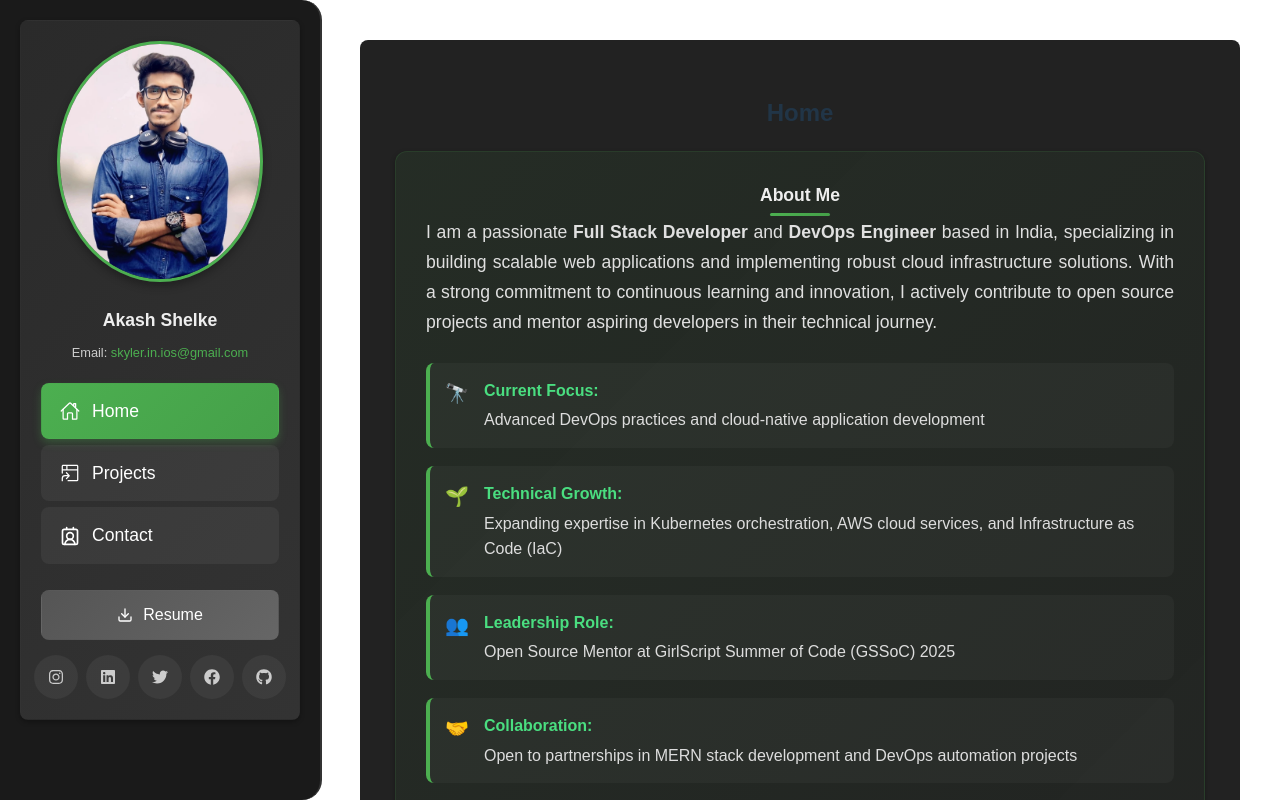
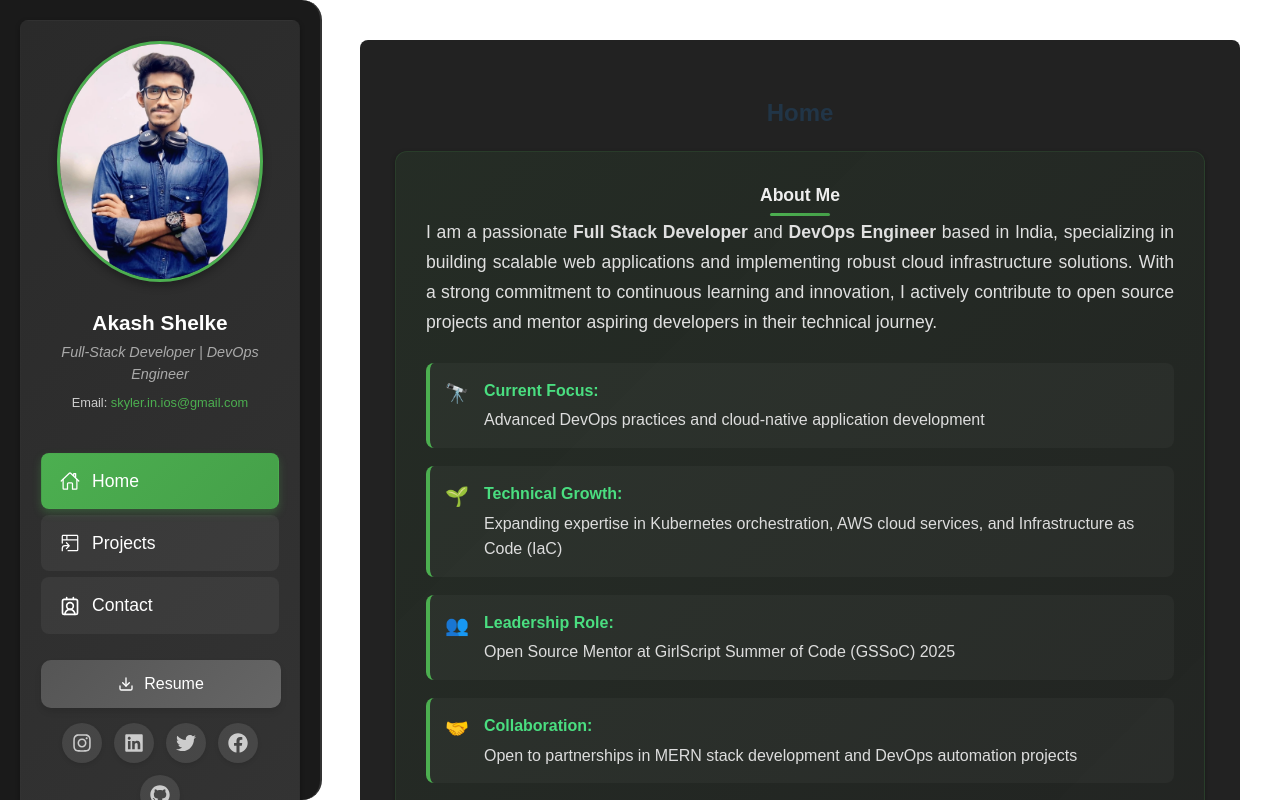
Before and after one commit to Akashshelke07/Portfolio, a React (Vite) app: page / in a window 1280 px wide. Shown: the top 800 px of the page. Built offline with nearby package versions, Linux system fonts and the light colour scheme; no server answers.

Commit message:
Refactored Card and Navbar components for improved structure and styling; added responsive adjustments and enhanced hover effects.

```diff
--- a/src/components/Card/Card.css
+++ b/src/components/Card/Card.css
@@ -1,18 +1,13 @@
-/* src/components/Card.css */
+/* src/components/Card/Card.css */
 .card {
     background-color: #333;
-    /* Dark background */
     border-radius: 8px;
     padding: 20px;
     margin-bottom: 15px;
     box-shadow: 0 2px 5px rgba(0, 0, 0, 0.3);
-    /* Subtle shadow */
     color: #ccc;
-    /* Light text color */
     transition: box-shadow 0.3s ease, border 0.3s ease;
-    /* Smooth transitions */
     border: 1px solid transparent;
-    /* Add a transparent border */
 }
 
 .card h3 {
@@ -21,10 +16,89 @@
     margin-bottom: 10px;
 }
 
+.card h3:empty {
+    display: none;
+}
+
+.card h3:empty+* {
+    margin-top: 0;
+}
+
+/* Card header with name and title */
+.card-header {
+    text-align: center;
+    margin-bottom: 20px;
+    padding: 10px 0;
+    border-bottom: 1px solid rgba(76, 175, 80, 0.2);
+}
+
+.card-name {
+    font-size: 1.4em;
+    margin-bottom: 8px;
+    color: #fff;
+    font-weight: 700;
+    letter-spacing: 0.5px;
+    text-shadow: 0 1px 2px rgba(0, 0, 0, 0.5);
+}
+
+.card-title {
+    font-size: 1rem;
+    font-weight: 500;
+    color: #4CAF50;
+    margin-bottom: 0;
+    font-style: normal;
+    letter-spacing: 0.3px;
+    line-height: 1.4;
+    text-transform: uppercase;
+    font-size: 0.85em;
+    opacity: 0.9;
+}
+
+/* Special styling for profile info card */
+.profile-info-card {
+    background: transparent;
+    border: none;
+    box-shadow: none;
+    padding: 0;
+    margin-bottom: 0;
+}
+
+.profile-info-card:hover {
+    box-shadow: none;
+    border: none;
+}
+
 /* Hover glow effect */
 .card.hover-glow:hover {
     box-shadow: 0 0 10px rgba(76, 175, 80, 0.7);
-    /* Green glowing shadow */
     border: 1px solid #4CAF50;
-    /* Solid Green */
 }
+
+/* Responsive adjustments for card header */
+@media (max-width: 768px) {
+    .card-header {
+        margin-bottom: 15px;
+        padding: 8px 0;
+    }
+
+    .card-name {
+        font-size: 1.2em;
+        margin-bottom: 6px;
+    }
+
+    .card-title {
+        font-size: 0.8em;
+    }
+}
+
+@media (max-width: 480px) {
+    .card-name {
+        font-size: 1.1em;
+        margin-bottom: 5px;
+    }
+
+    .card-title {
+        font-size: 0.75em;
+        line-height: 1.3;
+    }
+}
--- a/src/components/Card/Card.jsx
+++ b/src/components/Card/Card.jsx
@@ -1,11 +1,27 @@
-// src/components/Card.js
+// src/components/Card/Card.jsx
 import React from 'react';
 import './Card.css';
 
-const Card = ({ title, children }) => {
+const Card = ({
+  title,
+  children,
+  className = '',
+  showNameAndTitle = false,
+  name = '',
+  jobTitle = ''
+}) => {
   return (
-    <div className="card">
-      <h3>{title}</h3>
+    <div className={`card ${className}`}>
+      {title && <h3>{title}</h3>}
+
+      {/* Show name and job title if enabled */}
+      {showNameAndTitle && (
+        <div className="card-header">
+          <div className="card-name">{name}</div>
+          <div className="card-title">{jobTitle}</div>
+        </div>
+      )}
+
       {children}
     </div>
   );
--- a/src/components/Navbar.css
+++ b/src/components/Navbar.css
@@ -1,14 +1,18 @@
 @media (max-width: 360px) {
     .social-icons {
-        gap: 4px;
+        gap: 8px;
     }
 
     .social-icon {
-        width: 26px;
-        height: 26px;
-        font-size: 0.75em;
-        padding: 4px;
-        min-width: 26px;
+        width: 30px;
+        height: 30px;
+        font-size: 1em;
+        padding: 5px;
+    }
+
+    .resume-button {
+        font-size: 0.9em;
+        padding: 8px 12px;
     }
 }
 
@@ -19,7 +23,7 @@
     font-weight: 600;
 }
 
-.profile-title {
+.profile-job-title {
     font-size: 0.9em;
     font-weight: 500;
     color: #aaa;
@@ -119,7 +123,7 @@
     height: 100%;
     display: flex;
     flex-direction: column;
-    justify-content: space-between;
+    justify-content: flex-start;
     margin-bottom: 0;
 }
 
@@ -130,7 +134,7 @@
     height: calc(100vh - 60px);
     display: flex;
     flex-direction: column;
-    justify-content: space-between;
+    justify-content: flex-start;
 }
 
 .profile-section {
@@ -143,16 +147,18 @@
 }
 
 .nav-section {
-    flex-grow: 1;
     display: flex;
     flex-direction: column;
-    justify-content: center;
+    justify-content: flex-start;
     margin: 20px 0;
+    width: 100%;
 }
 
-.footer-section {
+.resume-social-section {
     flex-shrink: 0;
     margin-top: 20px;
+    width: 100%;
+    text-align: center;
 }
 
 /* Navigation */
@@ -205,40 +211,37 @@
     transform: translateX(5px);
 }
 
-/* Resume + Socials */
+/* Resume Button and Social Icons */
 .resume-button {
-    display: flex;
+    display: inline-flex;
     align-items: center;
     justify-content: center;
     background: linear-gradient(135deg, #555, #666);
     color: white;
-    padding: 12px 18px;
+    padding: 12px 20px;
     border: none;
-    border-radius: 8px;
+    border-radius: 10px;
     text-decoration: none;
     font-size: 1em;
-    margin-bottom: 15px;
     cursor: pointer;
     transition: all 0.3s ease;
+    box-shadow: 0 4px 6px rgba(0, 0, 0, 0.1);
     width: 100%;
-    box-sizing: border-box;
-    border: 1px solid transparent;
+    max-width: 200px;
+    margin-bottom: 15px;
 }
 
 .resume-button:hover {
     background: linear-gradient(135deg, #666, #777);
-    border-color: #4CAF50;
-    box-shadow: 0 4px 8px rgba(76, 175, 80, 0.2);
+    box-shadow: 0 6px 8px rgba(0, 0, 0, 0.2);
     transform: translateY(-2px);
 }
 
 .social-icons {
     display: flex;
     justify-content: center;
-    gap: 8px;
-    flex-wrap: nowrap;
-    align-items: center;
-    margin-top: 15px;
+    gap: 12px;
+    flex-wrap: wrap;
     width: 100%;
 }
 
@@ -246,24 +249,21 @@
     color: #ccc;
     text-decoration: none;
     transition: all 0.3s ease;
-    font-size: 0.9em;
-    padding: 6px;
-    border-radius: 50%;
-    background: rgba(255, 255, 255, 0.05);
     display: flex;
     align-items: center;
     justify-content: center;
-    width: 32px;
-    height: 32px;
-    flex-shrink: 0;
-    min-width: 32px;
+    width: 40px;
+    height: 40px;
+    border-radius: 50%;
+    background: rgba(255, 255, 255, 0.1);
+    box-shadow: 0 2px 4px rgba(0, 0, 0, 0.1);
 }
 
 .social-icon:hover {
     color: #4CAF50;
-    background: rgba(76, 175, 80, 0.1);
-    transform: translateY(-2px) scale(1.1);
-    box-shadow: 0 4px 8px rgba(76, 175, 80, 0.3);
+    background: rgba(76, 175, 80, 0.2);
+    transform: translateY(-2px);
+    box-shadow: 0 4px 6px rgba(76, 175, 80, 0.3);
 }
 
 /* Card */
@@ -391,18 +391,23 @@
         margin: 15px 0;
     }
 
-    .footer-section {
+    .resume-social-section {
         margin-top: 15px;
-    }
-
-    .nav-link {
-        padding: 12px 15px;
-        font-size: 1em;
     }
 
     .resume-button {
         padding: 10px 15px;
         font-size: 0.95em;
+        max-width: 180px;
+    }
+
+    .social-icons {
+        gap: 8px;
+    }
+
+    .social-icon {
+        width: 30px;
+        height: 30px;
     }
 }
 
@@ -417,15 +422,13 @@
         height: 140px;
     }
 
-    .social-icons {
-        gap: 6px;
+    .resume-button {
+        max-width: 150px;
     }
 
     .social-icon {
-        width: 28px;
-        height: 28px;
-        font-size: 1em;
-        padding: 4px;
+        width: 25px;
+        height: 25px;
     }
 }
 
--- a/src/components/Navbar.jsx
+++ b/src/components/Navbar.jsx
@@ -1,4 +1,4 @@
-import React, { useState, useEffect } from 'react';
+import React from 'react';
 import { Link, useLocation } from 'react-router-dom';
 import './Navbar.css';
 import { FaInstagram, FaLinkedin, FaTwitter, FaFacebook, FaGithub } from "react-icons/fa";
@@ -6,9 +6,10 @@ import { IoHomeOutline } from "react-icons/io5";
 import { GoProjectSymlink } from "react-icons/go";
 import { LuContactRound } from "react-icons/lu";
 import akImage from './ak.jpg';
+import { useState, useEffect } from 'react';
 import { GiHamburgerMenu } from "react-icons/gi";
 import { FiDownload } from "react-icons/fi";
-import Card from './Card/Card.jsx';
+import Card from './Card/Card.jsx'; // Import the Card component
 
 const Navbar = () => {
     const location = useLocation();
@@ -30,8 +31,28 @@ const Navbar = () => {
         return () => window.removeEventListener('resize', handleResize);
     }, [isMobile]);
 
+    // Effect to handle body scrolling when sidebar is open on mobile
+    useEffect(() => {
+        if (isMobile && isSidebarOpen) {
+            document.body.style.overflow = 'hidden';
+        } else {
+            document.body.style.overflow = 'auto';
+        }
+
+        // Cleanup on unmount
+        return () => {
+            document.body.style.overflow = 'auto';
+        };
+    }, [isMobile, isSidebarOpen]);
+
     const toggleSidebar = () => {
         setIsSidebarOpen(!isSidebarOpen);
+    };
+
+    const closeSidebar = () => {
+        if (isMobile) {
+            setIsSidebarOpen(false);
+        }
     };
 
     const iconStyle = {
@@ -50,8 +71,11 @@ const Navbar = () => {
             )}
             <nav className={`navbar ${isMobile ? (isSidebarOpen ? 'mobile-open' : 'mobile-closed') : ''}`}>
                 <div className="navbar-content">
-                    <Card className="main-card">
-                        {/* Profile Section */}
+                    <Card
+                        className="main-card"
+                        showNameAndTitle={false} // Set to false since we're rendering it manually below the image
+                    >
+                        {/* Profile Image Section */}
                         <div className="profile-section">
                             <div className="profile-image-container">
                                 <img
@@ -61,7 +85,9 @@ const Navbar = () => {
                                 />
                             </div>
                             <div className="profile-info">
-                                <h3 className="profile-name">Akash Shelke</h3>
+                                {/* Name and Job Title displayed just below the image */}
+                                <div className="profile-name">Akash Shelke</div>
+                                <div className="profile-job-title">Full-Stack Developer | DevOps Engineer</div>
                                 <div className="profile-email">
                                     <span>Email: </span>
                                     <a href="https://mail.google.com/mail/?view=cm&fs=1&to=skyler.in.ios@gmail.com">
@@ -75,28 +101,38 @@ const Navbar = () => {
                         <div className="nav-section">
                             <ul className="nav-links">
                                 <li>
-                                    <Link to="/" className={`nav-link ${location.pathname === '/' ? 'active' : ''}`}>
+                                    <Link
+                                        to="/"
+                                        className={`nav-link ${location.pathname === '/' ? 'active' : ''}`}
+                                        onClick={closeSidebar}
+                                    >
                                         <IoHomeOutline style={iconStyle} />
                                         Home
                                     </Link>
                                 </li>
                                 <li>
-                                    <Link to="/projects" className={`nav-link ${location.pathname === '/projects' ? 'active' : ''}`}>
+                                    <Link
+                                        to="/projects"
+                                        className={`nav-link ${location.pathname === '/projects' ? 'active' : ''}`}
+                                        onClick={closeSidebar}
+                                    >
                                         <GoProjectSymlink style={iconStyle} />
                                         Projects
                                     </Link>
                                 </li>
                                 <li>
-                                    <Link to="/contact" className={`nav-link ${location.pathname === '/contact' ? 'active' : ''}`}>
+                                    <Link
+                                        to="/contact"
+                                        className={`nav-link ${location.pathname === '/contact' ? 'active' : ''}`}
+                                        onClick={closeSidebar}
+                                    >
                                         <LuContactRound style={iconStyle} />
                                         Contact
                                     </Link>
                                 </li>
                             </ul>
-                        </div>
-
-                        {/* Resume and Social Section */}
-                        <div className="footer-section">
+                            {/* Resume Button and Social Icons */}
+                            <div className="resume-social-section">
                                 <a
                                     href="https://drive.google.com/file/d/1kgCwpK6L8XDtPxCLYzqqGGi2iI7yl4Tt/view?usp=sharing"
                                     target="_blank"
@@ -108,20 +144,21 @@ const Navbar = () => {
                                 </a>
                                 <div className="social-icons">
                                     <a href="https://www.instagram.com/skyler.in.io/" target="_blank" rel="noopener noreferrer" className="social-icon">
-                                    <FaInstagram size={16} />
+                                        <FaInstagram size={20} />
                                     </a>
                                     <a href="https://www.linkedin.com/in/akash-shelke-5b1520259/" target="_blank" rel="noopener noreferrer" className="social-icon">
-                                    <FaLinkedin size={16} />
+                                        <FaLinkedin size={20} />
                                     </a>
                                     <a href="https://x.com/akashshelke07" target="_blank" rel="noopener noreferrer" className="social-icon">
-                                    <FaTwitter size={16} />
+                                        <FaTwitter size={20} />
                                     </a>
                                     <a href="https://www.facebook.com/" target="_blank" rel="noopener noreferrer" className="social-icon">
-                                    <FaFacebook size={16} />
+                                        <FaFacebook size={20} />
                                     </a>
                                     <a href="https://github.com/Akashshelke07" target="_blank" rel="noopener noreferrer" className="social-icon">
-                                    <FaGithub size={16} />
+                                        <FaGithub size={20} />
                                     </a>
+                                </div>
                             </div>
                         </div>
                     </Card>
```
Lines whose indentation alone changed are shown as unchanged.
